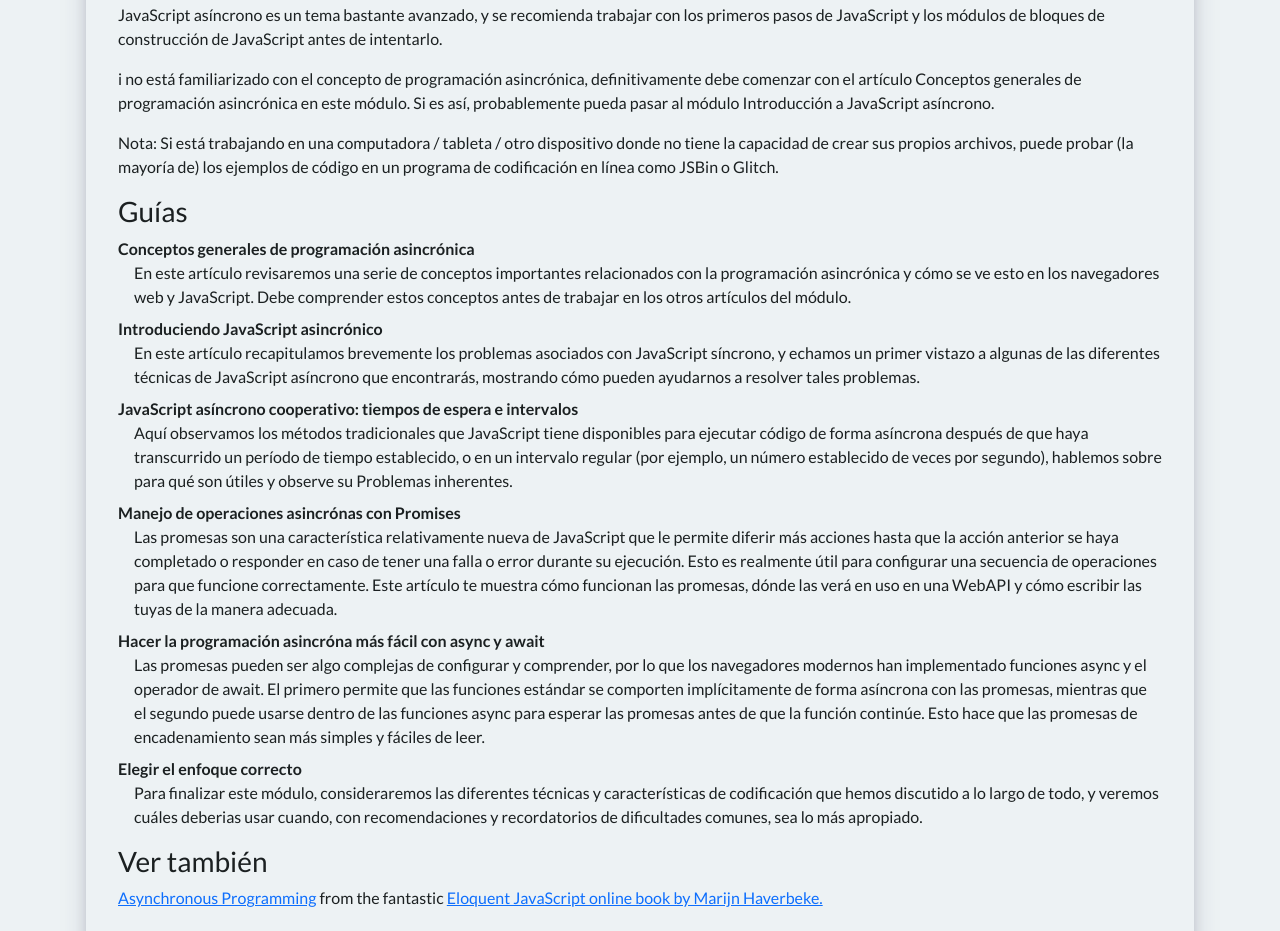
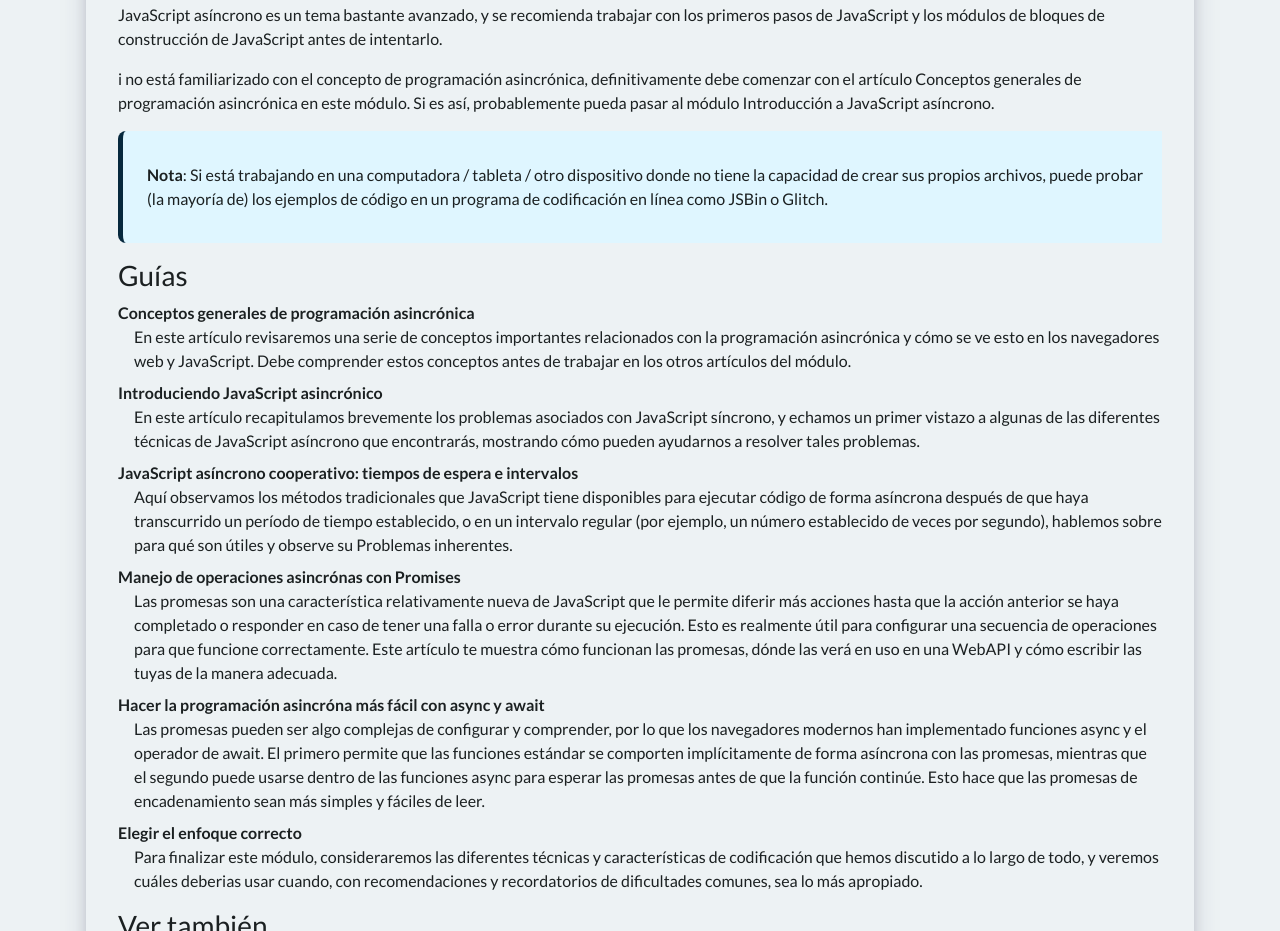
Before and after one commit to sterroso/37255_proyecto-final, a plain HTML site: page pages/blog.html in a window 1280 px wide. Shown: the part 5850-6781 px from the top of the page. Drawn offline with nearby package versions, Linux system fonts and the light colour scheme.

Commit message:
A few more details

```diff
--- a/pages/blog.html
+++ b/pages/blog.html
@@ -267,7 +267,7 @@
                 comenzar con el artículo Conceptos generales de programación asincrónica en este módulo. Si es así, probablemente
                 pueda pasar al módulo Introducción a JavaScript asíncrono.</p>
 
-                <p class="post-text post-note">Nota: Si está trabajando en una computadora / tableta / otro dispositivo donde no
+                <p class="post-text post-note"><strong>Nota</strong>: Si está trabajando en una computadora / tableta / otro dispositivo donde no
                 tiene la capacidad de crear sus propios archivos, puede probar (la mayoría de) los ejemplos de código en un programa
                 de codificación en línea como JSBin o Glitch.</p>
 
--- a/scss/partials/_blog.scss
+++ b/scss/partials/_blog.scss
@@ -16,6 +16,13 @@ article.post {
 
     .post-image {
         width: 100%;
+    }
+
+    .post-note {
+        background-color: map-get($map: $colors, $key: "blue-snow");
+        padding: 2rem 1rem 2rem 1.5rem;
+        border-left: thick solid map-get($map: $colors, $key: "navy-blue");
+        border-radius: 0.5rem 0 0 0.5rem;
     }
 
     dl {
--- a/scss/utilities/_colors.scss
+++ b/scss/utilities/_colors.scss
@@ -22,5 +22,9 @@ $colors: (
     "yellow-green-crayola": #b9e28c,
     "amaranth-pink": #f194b4,
     "maximum-purple": #643a71,
-    "lilac-luster": #b796ac
+    "lilac-luster": #b796ac,
+    "navy-blue": #06283d,
+    "royal-blue": #1363df,
+    "blue-sky": #47b5ff,
+    "blue-snow": #dff6ff
 );
```
Also changed, not shown: css/main.css, 1 other file.
